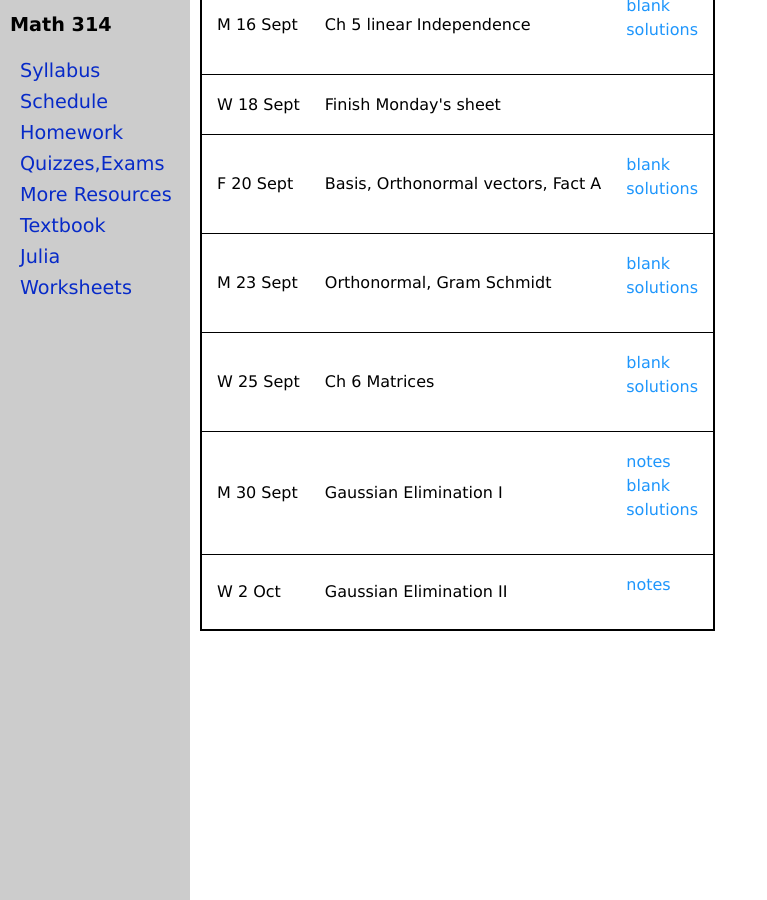
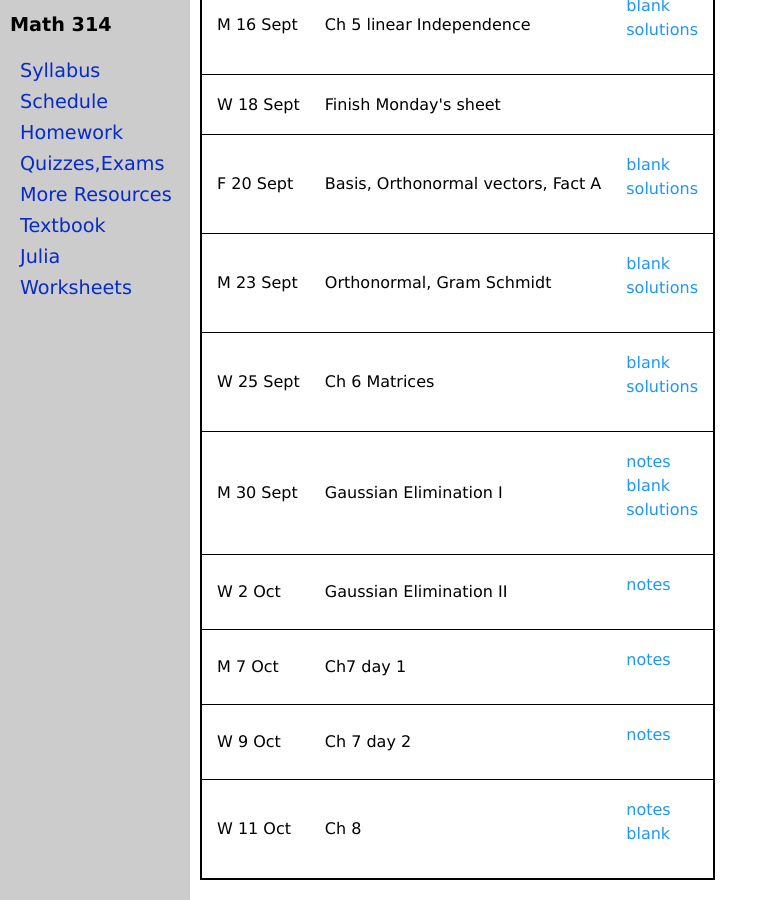
Before and after one commit to jrfaudree/LA, a Jekyll site: the page built from worksheets.md, in a window 1280 px wide and 900 px high, scrolled down 909 px. Shown: the whole window, without its empty margins (0-767 px from the left). Built offline with Jekyll 4.4.1, drawn with Linux system fonts in a browser that asks for light colours.

Commit message:
Update worksheets.yml

```diff
--- a/_data/worksheets.yml
+++ b/_data/worksheets.yml
@@ -58,3 +58,14 @@ worksheets:
 - date: W 2 Oct
   name: Gaussian Elimination II
   notes: M314_Gaussian_w_pivot.pdf
+- date: M 7 Oct
+  name: Ch7 day 1
+  notes: Ch7-notes.pdf
+- date: W 9 Oct
+  name: Ch 7 day 2
+  notes: Ch7-2.pdf
+- date: W 11 Oct
+  name: Ch 8
+  blank: M314_Ch8a.pdf
+  notes: Chia.pdf
+  notes: M314_Gaussian_w_pivot.pdf
```
